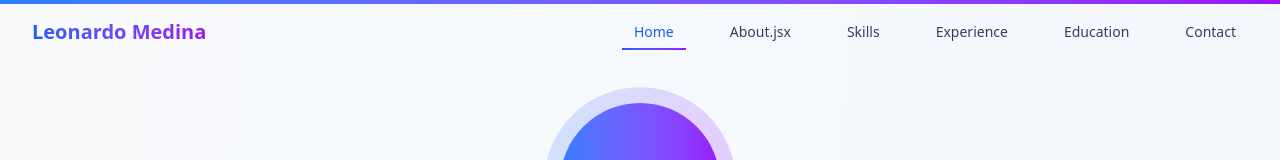
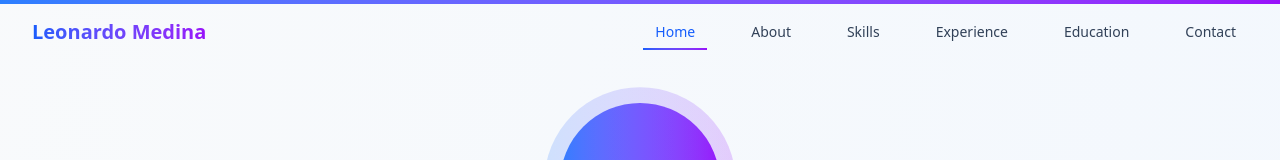
Before and after one commit to leone2016/leonardomedina.com.ec, a React (Vite) app: page / in a window 1280 px wide. Shown: the top 160 px of the page. Built offline with nearby package versions, Linux system fonts and the light colour scheme.

Commit message:
feat(deploy): done

```diff
--- a/src/Components/Navigation.jsx
+++ b/src/Components/Navigation.jsx
@@ -4,7 +4,7 @@ import { Menu, X } from 'lucide-react';
 
 const navItems = [
     { id: 'hero', label: 'Home' },
-    { id: 'about', label: 'About.jsx' },
+    { id: 'about', label: 'About' },
     { id: 'skills', label: 'Skills' },
     { id: 'experience', label: 'Experience' },
     { id: 'education', label: 'Education' },
```
Also changed, not shown: firebase.json (added), 5 other files (tests, documents, lock files or other folders).
